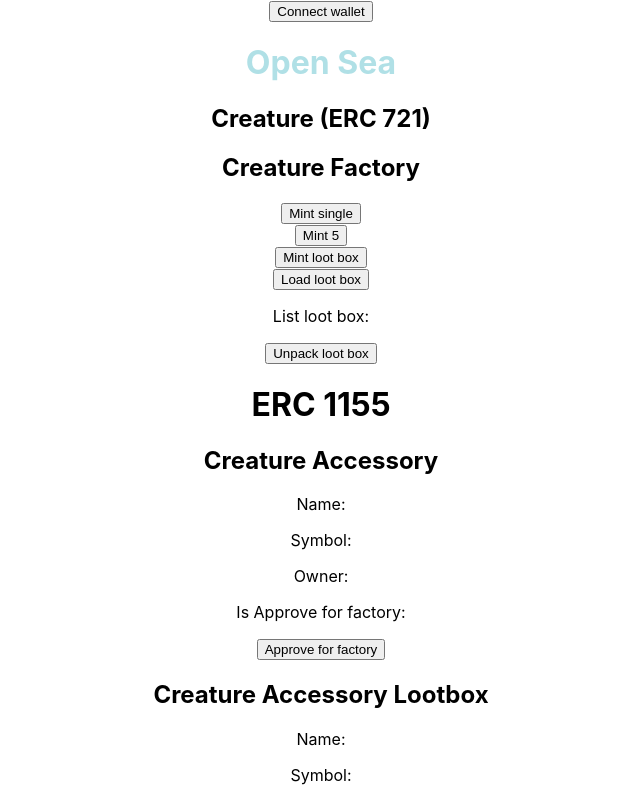
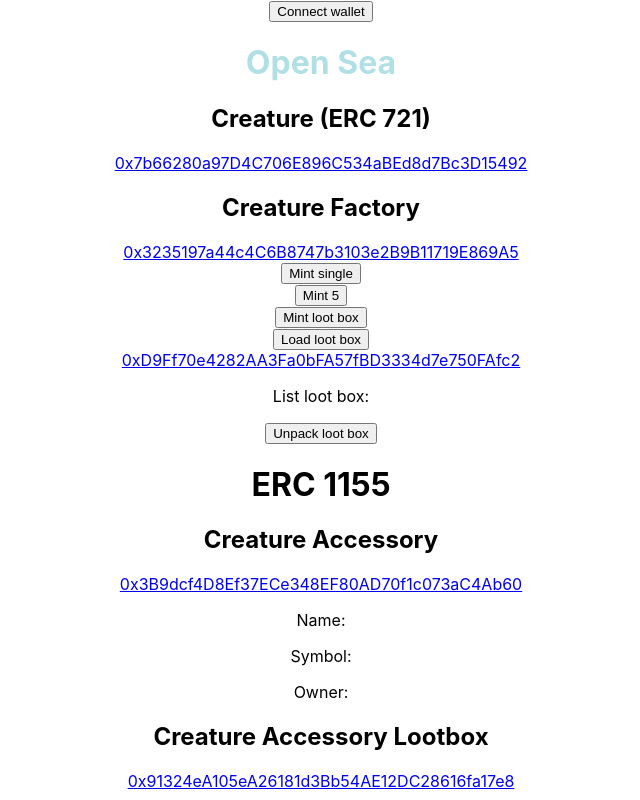
Before and after one commit to Ylgr/opensea-demo, a React (Create React App) app: page / in a window 1280 px wide. Shown: the top 800 px of the page, without its empty margins (319-959 px from the left). Built offline with nearby package versions, Linux system fonts and the light colour scheme.

Commit message:
(!) address display

```diff
--- a/src/App.js
+++ b/src/App.js
@@ -55,6 +55,7 @@
 
   const itemAccessoryIds = [0,1,2,3,4,5];
   const lootBoxAccessoryIds = [0,1,2];
+  const bscUrl = 'https://testnet.bscscan.com/address/';
 
   const connectWallet = async () => {
     if (window.ethereum) {
@@ -190,11 +191,11 @@
   }
 
 
-  const approveForFactory = async () => {
-    const receipt = await contract.creatureAccessory.methods.setApprovalForAll(creatureAccessoryFactoryAddress, true).send({from: currentAddress});
-    console.log('receipt: ', receipt);
-    setRefresh(3)
-  }
+  // const approveForFactory = async () => {
+  //   const receipt = await contract.creatureAccessory.methods.setApprovalForAll(creatureAccessoryFactoryAddress, true).send({from: currentAddress});
+  //   console.log('receipt: ', receipt);
+  //   setRefresh(3)
+  // }
 
   return (
     <div className="App">
@@ -218,18 +219,21 @@
         <Row>
           <Col>
             <h2>Creature (ERC 721)</h2>
+            <a href={bscUrl + creatureAddress}>{creatureAddress}</a>
           </Col>
         </Row>
 
         <Row>
           <Col>
             <h2>Creature Factory</h2>
+            <a href={bscUrl + creatureFactoryAddress}>{creatureFactoryAddress}</a>
           </Col>
         </Row>
         <Row><Button onClick={() => mintTo(0, currentAddress)}>Mint single</Button></Row>
         <Row><Button onClick={() => mintTo(1, currentAddress)}>Mint 5</Button></Row>
         <Row><Button onClick={() => mintTo(2, currentAddress)}>Mint loot box</Button></Row>
         <Row><Button onClick={() => loadListLootBox()}>Load loot box</Button></Row>
+        <a href={bscUrl + creatureLootBoxAddress}>{creatureLootBoxAddress}</a>
         <p>List loot box: {listLootBox}</p>
         <Row><Button onClick={() => unpack(listLootBox[0])}>Unpack loot box</Button></Row>
         <Row>
@@ -240,6 +244,7 @@
         <Row>
           <Col>
             <h2>Creature Accessory</h2>
+            <a href={bscUrl + creatureAccessoryAddress}>{creatureAccessoryAddress}</a>
           </Col>
         </Row>
         <Row>
@@ -251,12 +256,6 @@
           </Col>
           <Col>
             <p>Owner: {creatureAccessory.owner}</p>
-          </Col>
-          <Col>
-            <p>Is Approve for factory: {creatureAccessory.isApprovedForFactory}</p>
-          </Col>
-          <Col>
-            <Button onClick={()=> approveForFactory()} disabled={creatureAccessory.isApprovedForFactory}>Approve for factory</Button>
           </Col>
         </Row>
         <Row>
@@ -272,6 +271,7 @@
         <Row>
           <Col>
             <h2>Creature Accessory Lootbox</h2>
+            <a href={bscUrl + creatureAccessoryLootBoxAddress}>{creatureAccessoryLootBoxAddress}</a>
           </Col>
         </Row>
         <Row>
@@ -299,6 +299,7 @@
         <Row>
           <Col>
             <h2>Creature Accessory Factory</h2>
+            <a href={bscUrl + creatureAccessoryFactoryAddress}>{creatureAccessoryFactoryAddress}</a>
           </Col>
         </Row>
 
```
